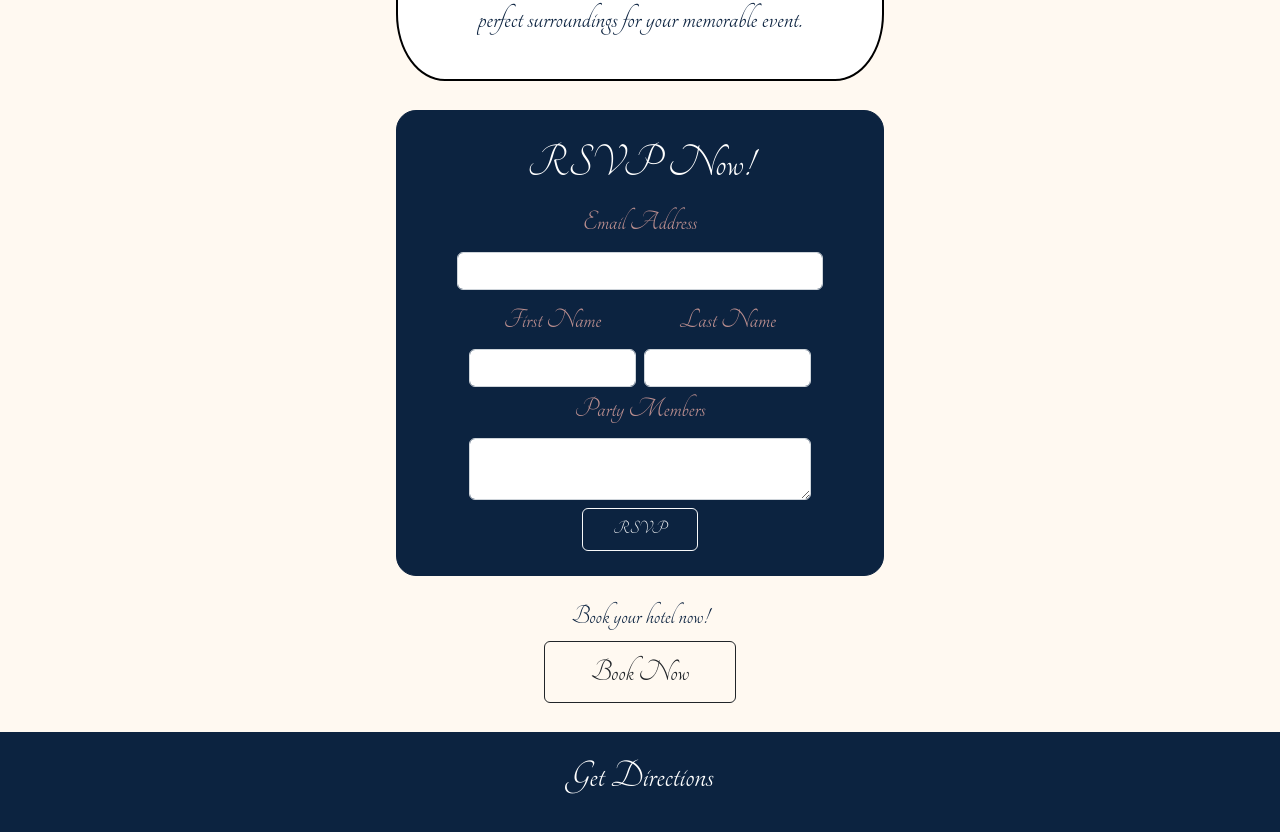
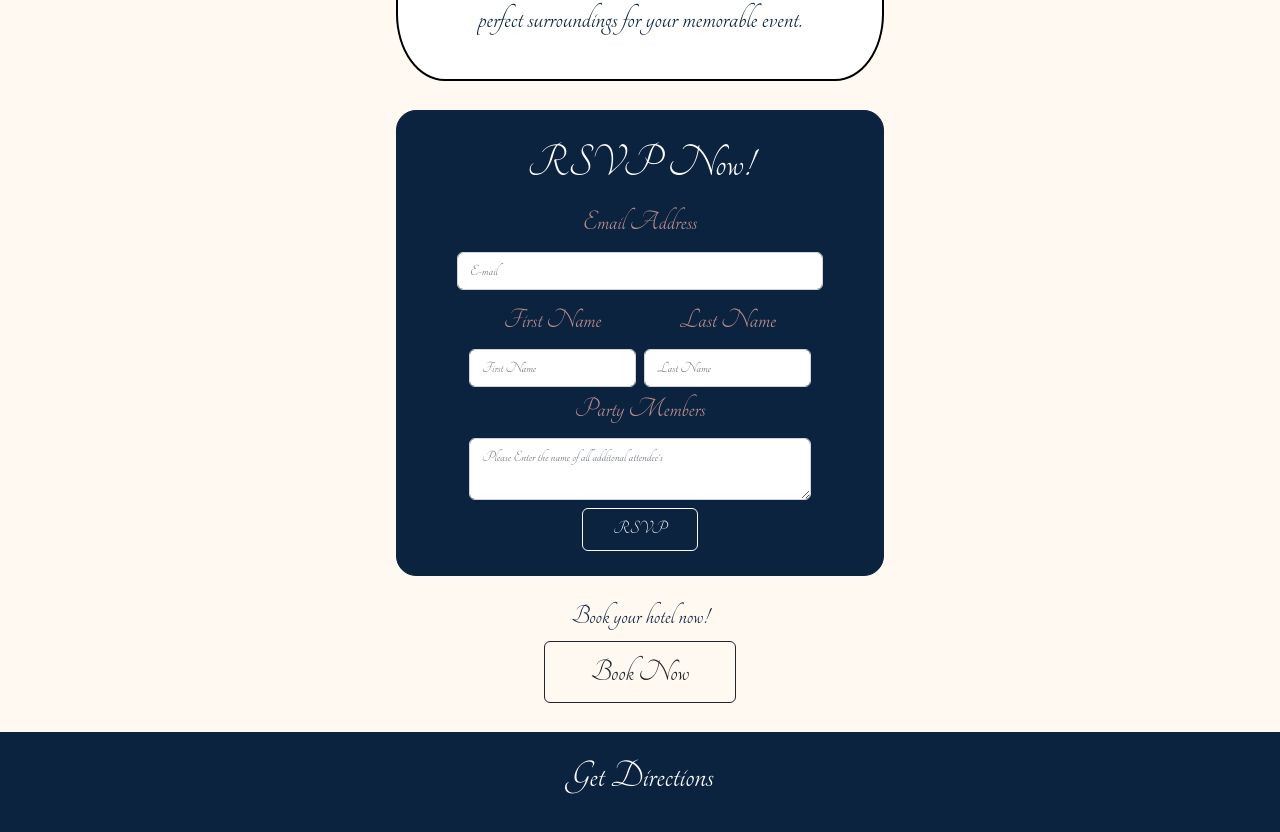
Before and after one commit to PLSComputerScience/TylerNataliaWedding, a plain HTML site: page index.html in a window 1280 px wide. Shown: the part 2337-3169 px from the top of the page. Drawn offline with nearby package versions, Linux system fonts and the light colour scheme; grey boxes are pictures that could not be loaded.

```diff
--- a/index.html
+++ b/index.html
@@ -112,21 +112,21 @@
       <h1 class="form-heading">RSVP Now!</h1>
       <div class="mb-2 row">
         <label for="InputEmail1" class="form-label">Email Address</label>
-        <input type="email" class="form-control" id="InputEmail1" name="email" aria-describedby="emailHelp">
+        <input type="email" class="form-control" id="InputEmail1" name="email" aria-describedby="emailHelp" placeholder="E-mail">
       </div>
       <div class="row g-2">
         <div class="col-md">
           <label for="firstName" class="form-label">First Name</label>
-          <input type="text" class="form-control" id="firstName" name="firstName" aria-describedby="partNameHelp">
+          <input type="text" class="form-control" id="firstName" name="firstName" aria-describedby="partNameHelp" placeholder="First Name">
         </div>
         <div class="col-md">
           <label for="lastName" class="form-label">Last Name</label>
-          <input type="text" class="form-control" id="lastName" name="lastName">
+          <input type="text" class="form-control" id="lastName" name="lastName" placeholder="Last Name">
         </div>
       </div>
       <div class="mb-2">
         <label for="partySize" class="form-label">Party Members</label>
-        <textarea class="form-control" aria-label="With textarea" name="includedParty"></textarea>
+        <textarea class="form-control" aria-label="With textarea" name="includedParty" placeholder="Please Enter the name of all additonal attendee's"></textarea>
       </div>
       <button type="submit" class="btn btn-outline-light rsvp">RSVP</button>
     </form>
```
